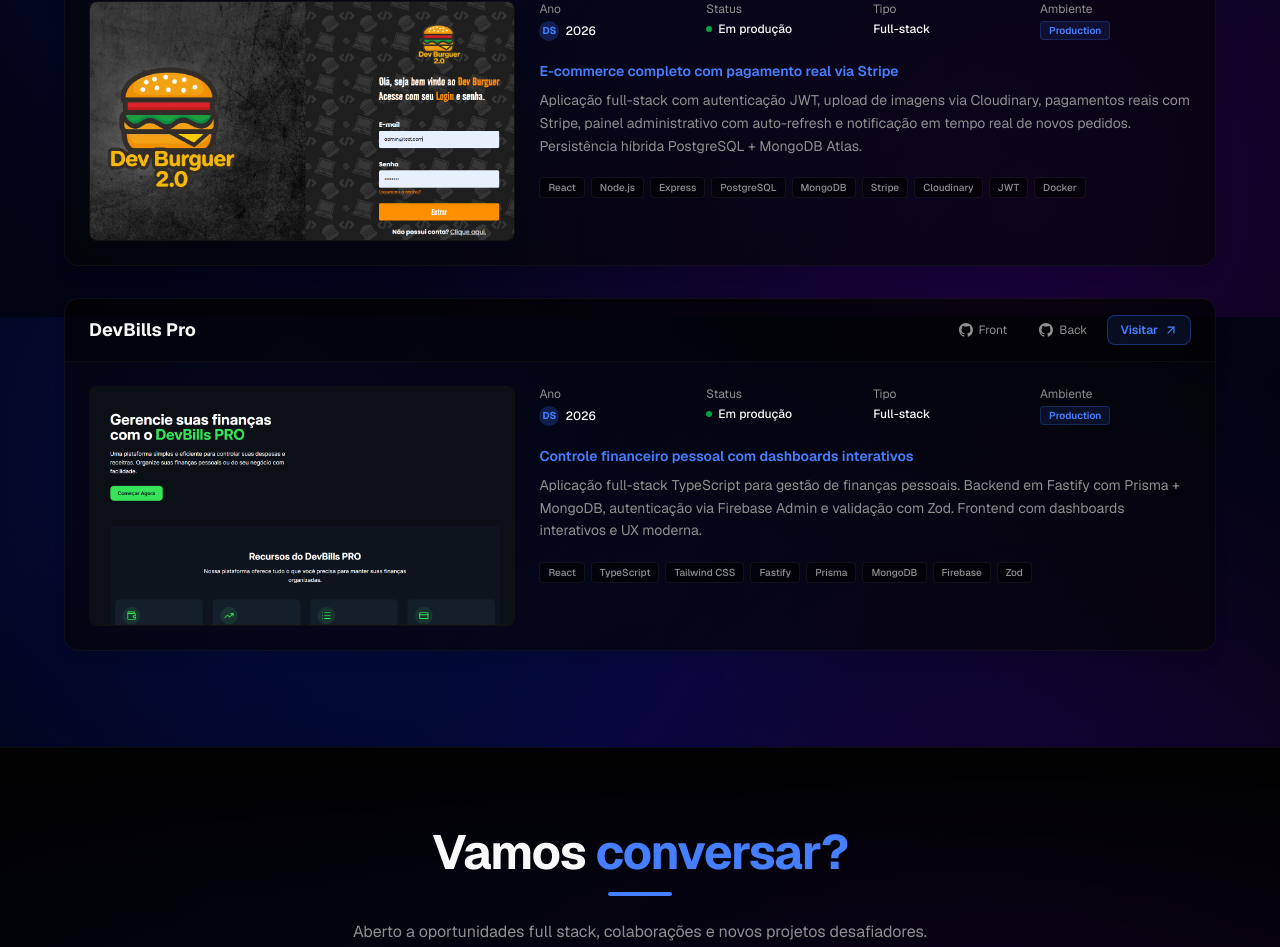
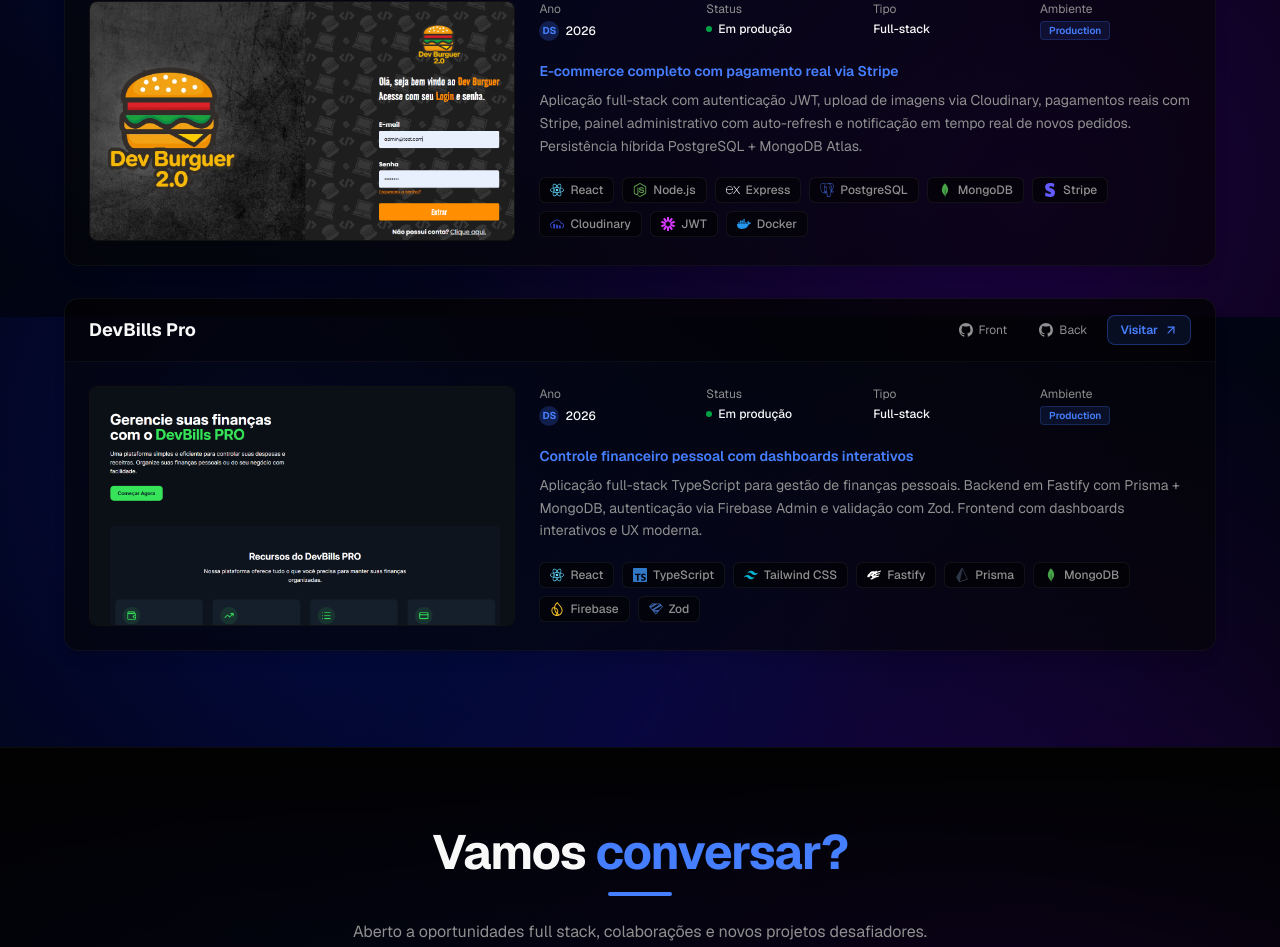
Before and after one commit to Doug1980/douglas-salazar-portfolio, a Next.js app: page / in a window 1280 px wide. Shown: the part 2883-3830 px from the top of the page. Built offline with nearby package versions, Linux system fonts and the light colour scheme.

Commit message:
feat: ícones coloridos nos badges de tech + gradients de fundo

```diff
--- a/src/components/sections/Projects.tsx
+++ b/src/components/sections/Projects.tsx
@@ -1,7 +1,55 @@
 import { ArrowUpRight } from "lucide-react";
 import Image from "next/image";
 import Link from "next/link";
+import type { IconType } from "react-icons";
+import {
+  SiCloudinary,
+  SiDocker,
+  SiExpress,
+  SiFastify,
+  SiFirebase,
+  SiJavascript,
+  SiJsonwebtokens,
+  SiMongodb,
+  SiNodedotjs,
+  SiPostgresql,
+  SiPrisma,
+  SiReact,
+  SiStripe,
+  SiTailwindcss,
+  SiTypescript,
+  SiZod,
+} from "react-icons/si";
 import { GithubIcon } from "@/components/shared/SocialIcons";
+
+type Tech = {
+  name: string;
+  Icon: IconType;
+  color: string;
+};
+
+const TECHS: Record<string, Tech> = {
+  React: { name: "React", Icon: SiReact, color: "#61DAFB" },
+  "Node.js": { name: "Node.js", Icon: SiNodedotjs, color: "#5FA04E" },
+  Express: { name: "Express", Icon: SiExpress, color: "#FFFFFF" },
+  PostgreSQL: { name: "PostgreSQL", Icon: SiPostgresql, color: "#4169E1" },
+  MongoDB: { name: "MongoDB", Icon: SiMongodb, color: "#47A248" },
+  Stripe: { name: "Stripe", Icon: SiStripe, color: "#635BFF" },
+  Cloudinary: { name: "Cloudinary", Icon: SiCloudinary, color: "#3448C5" },
+  JWT: { name: "JWT", Icon: SiJsonwebtokens, color: "#D63AFF" },
+  Docker: { name: "Docker", Icon: SiDocker, color: "#2496ED" },
+  JavaScript: { name: "JavaScript", Icon: SiJavascript, color: "#F7DF1E" },
+  TypeScript: { name: "TypeScript", Icon: SiTypescript, color: "#3178C6" },
+  "Tailwind CSS": {
+    name: "Tailwind CSS",
+    Icon: SiTailwindcss,
+    color: "#06B6D4",
+  },
+  Fastify: { name: "Fastify", Icon: SiFastify, color: "#FFFFFF" },
+  Prisma: { name: "Prisma", Icon: SiPrisma, color: "#2D3748" },
+  Firebase: { name: "Firebase", Icon: SiFirebase, color: "#FFCA28" },
+  Zod: { name: "Zod", Icon: SiZod, color: "#3E67B1" },
+};
 
 const PROJECTS = [
   {
@@ -82,7 +130,6 @@
               key={project.title}
               className="group relative rounded-2xl border border-border/40 bg-card/60 overflow-hidden hover:border-primary/50 transition-all shadow-lg hover:shadow-primary/10"
             >
-              {/* Header com título e ações */}
               <div className="flex items-center justify-between px-6 py-4 border-b border-border/40 bg-background/40">
                 <h3 className="text-lg font-bold">{project.title}</h3>
                 <div className="flex items-center gap-2">
@@ -116,9 +163,7 @@
                 </div>
               </div>
 
-              {/* Corpo — Preview à esquerda + Info à direita */}
               <div className="grid md:grid-cols-5 gap-6 p-6">
-                {/* Preview da imagem */}
                 <div className="md:col-span-2">
                   <Link
                     href={project.demo}
@@ -135,9 +180,7 @@
                   </Link>
                 </div>
 
-                {/* Metadata */}
                 <div className="md:col-span-3 space-y-5">
-                  {/* Grid de infos estilo Vercel */}
                   <div className="grid grid-cols-2 md:grid-cols-4 gap-4 text-xs">
                     <div>
                       <div className="text-muted-foreground mb-1">Ano</div>
@@ -169,7 +212,6 @@
                     </div>
                   </div>
 
-                  {/* Subtítulo + descrição */}
                   <div className="space-y-2">
                     <p className="text-primary text-sm font-semibold">
                       {project.subtitle}
@@ -179,16 +221,24 @@
                     </p>
                   </div>
 
-                  {/* Techs */}
-                  <div className="flex flex-wrap gap-1.5">
-                    {project.techs.map((tech) => (
-                      <span
-                        key={tech}
-                        className="inline-flex items-center px-2 py-0.5 rounded text-[10px] font-medium bg-background/60 border border-border/60 text-muted-foreground"
-                      >
-                        {tech}
-                      </span>
-                    ))}
+                  <div className="flex flex-wrap gap-2">
+                    {project.techs.map((techName) => {
+                      const tech = TECHS[techName];
+                      if (!tech) return null;
+                      const TechIcon = tech.Icon;
+                      return (
+                        <div
+                          key={techName}
+                          className="inline-flex items-center gap-1.5 px-2.5 py-1 rounded-md text-xs font-medium bg-background/60 border border-border/60 text-muted-foreground hover:border-primary/40 hover:text-foreground transition-colors"
+                        >
+                          <TechIcon
+                            className="h-3.5 w-3.5"
+                            style={{ color: tech.color }}
+                          />
+                          {techName}
+                        </div>
+                      );
+                    })}
                   </div>
                 </div>
               </div>
```
